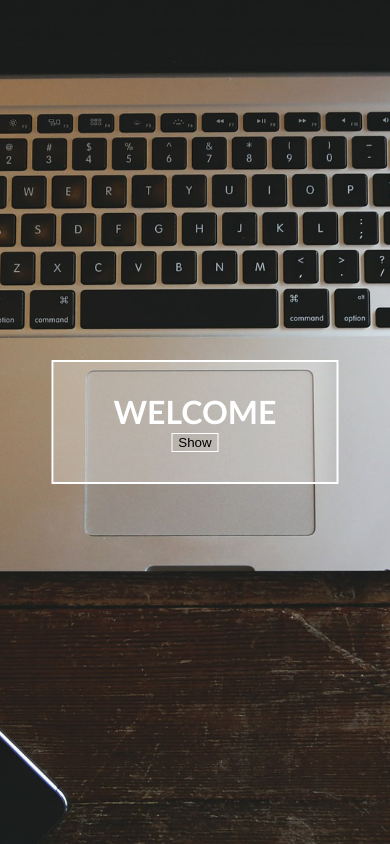
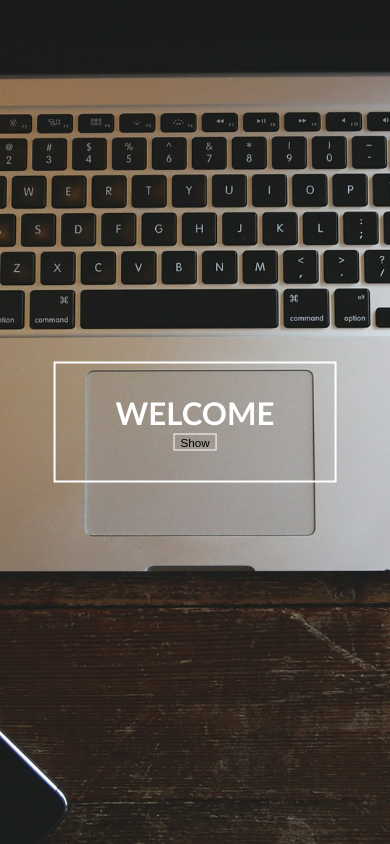
Before and after one commit to alexkaykatsishvili/newport, a website: page index.html in a window 390 px wide. Drawn offline with Linux system fonts and the light colour scheme.

Commit message:
mobile version

```diff
--- a/css/main.scss
+++ b/css/main.scss
@@ -22,32 +22,17 @@ h1 {
         position: absolute;
         top: 50%;
         left: 50%;
-
+        font-size: 4vmin;
         color: white; //font-size: 7vmin;
         text-align: center;
         text-transform: uppercase;
 
         transform: translate3d(-50%, -50%, 0);
 
-        background: inherit;
-        overflow: hidden;
-        &:after {
-            content: "";
-            width: 300px;
-            height: 400px;
-            background: inherit;
-            position: absolute;
-            left: -25px; //giving minus -25px left position
-            right: 0;
-            top: -25px; //giving minus -25px top position
-            bottom: 0;
-            box-shadow: inset 0 0 0 200px rgba(255, 255, 255, 0.3);
-            filter: blur(10px);
-            z-index: -1;
-        }
         .but {
             background: none;
             border: 1px solid white;
+            font-size: 3vmin;
         }
     }
 }
@@ -151,6 +136,10 @@ h1 {
             background-color: #dbdbdb;
             z-index: 1;
             backface-visibility: hidden;
+            p {
+                font-size: 5vh;
+                margin: 0;
+            }
         }
         .back {
             background-color: #c2bfda;
--- a/index.html
+++ b/index.html
@@ -5,6 +5,7 @@
     <meta charset="UTF-8">
     <title>Welcome Alex</title>
     <link rel="stylesheet" href="css/main.css">
+    <meta name="viewport" content="width=device-width, initial-scale=1">
     <!-- <link rel="stylesheet" href="css/bootstrap.min.css"> -->
     <!-- <link rel="stylesheet" href="css/bootstrap-theme.min.css"> -->
 </head>
```
Also changed, not shown: css/main.css, 1 other file.
